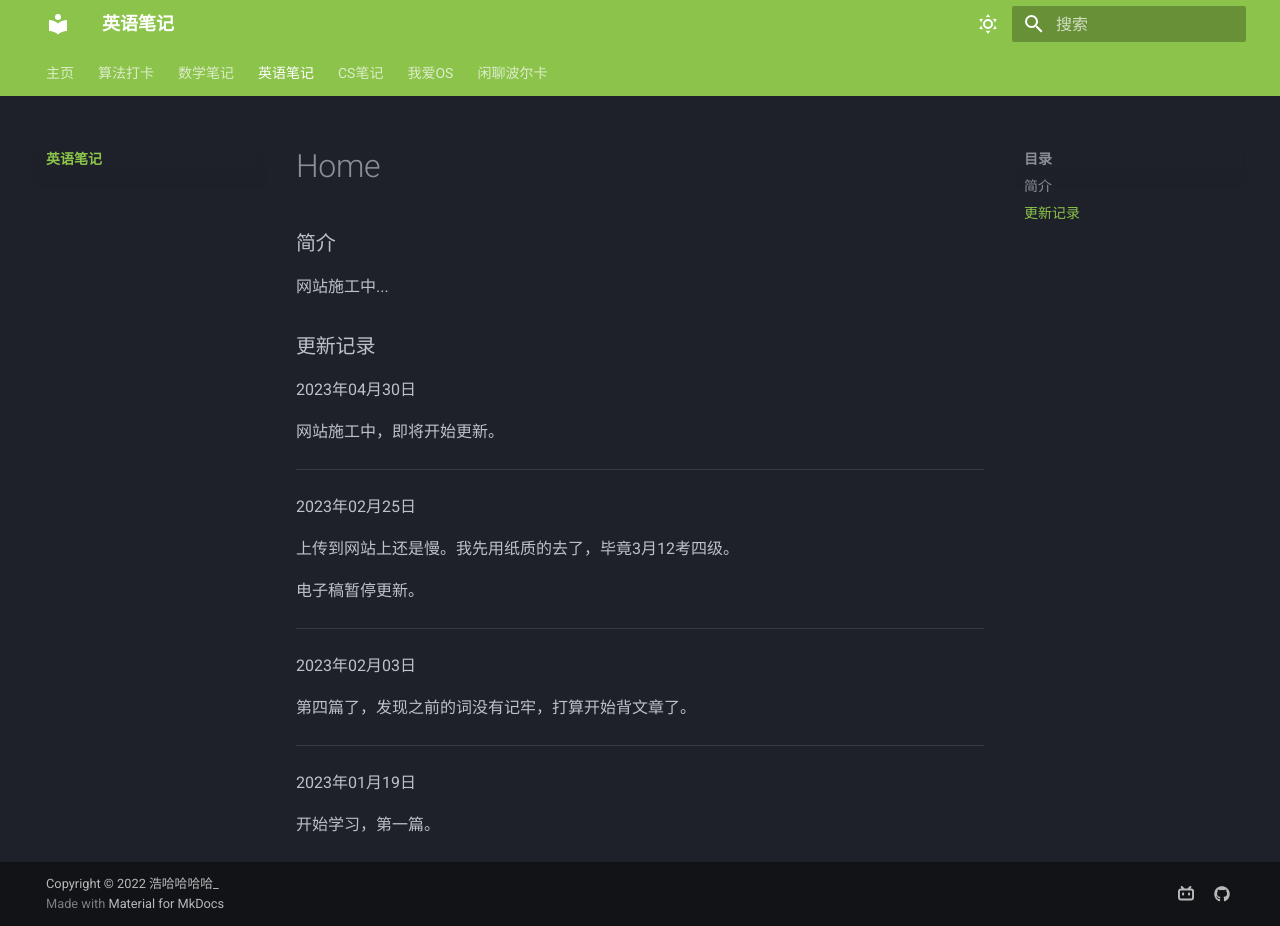
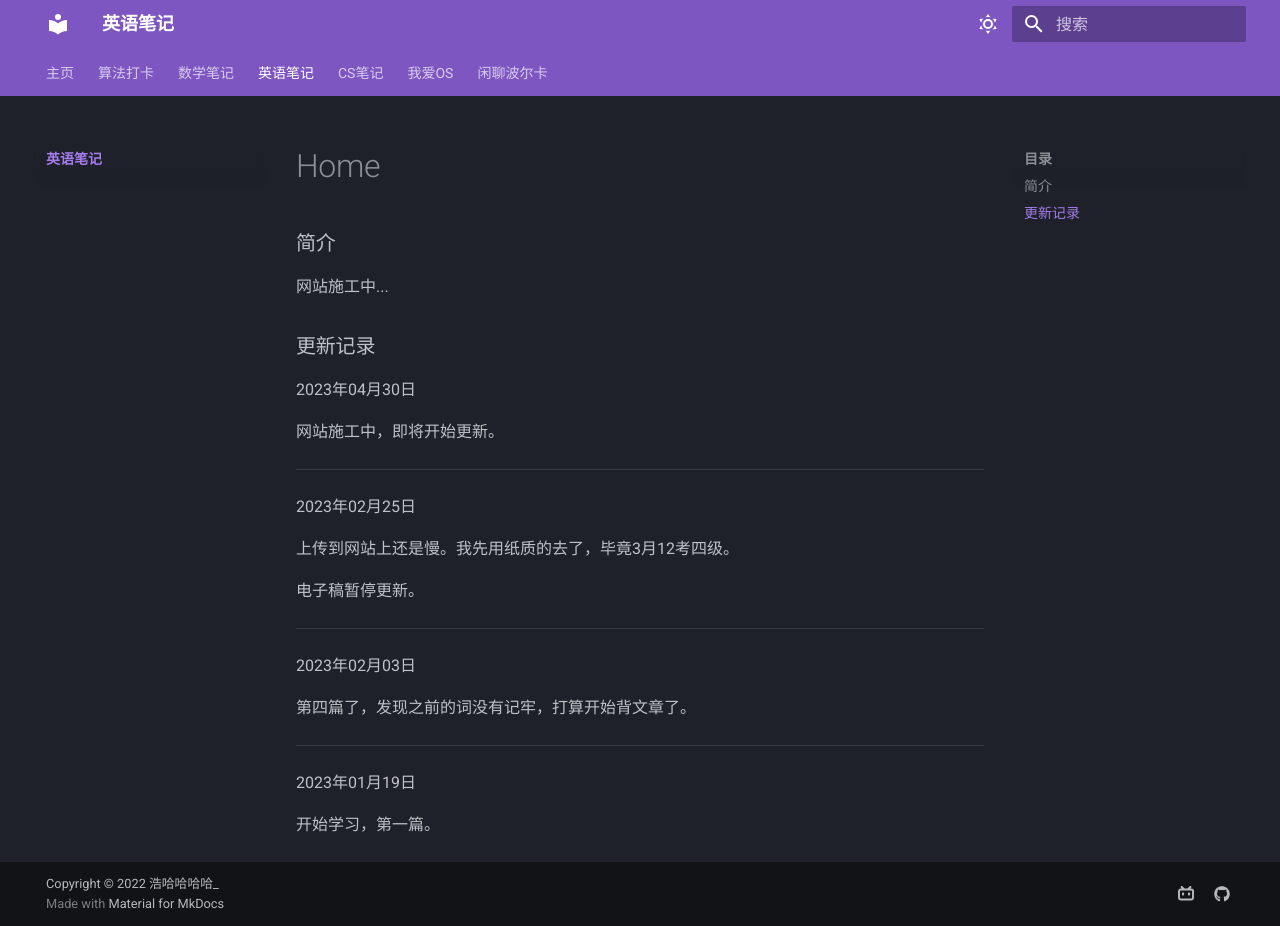
Before and after one commit to Haohahahaha/eng, an MkDocs documentation site: the page built from docs/index.md, in a window 1280 px wide and 926 px high. Built offline with MkDocs 1.6.1 and Material for MkDocs 9.7.7, drawn with Linux system fonts in a browser that asks for light colours.

Commit message:
2023-11-05_20:58:14 update

```diff
--- a/mkdocs.yml
+++ b/mkdocs.yml
@@ -5,14 +5,14 @@ theme:
     logo: material/library
   palette:
     - scheme: slate # 夜间模式
-      primary: light green
-      accent: lime
+      primary: deep purple
+      accent: deep orange
       toggle:
         icon: material/weather-sunny
         name: 切换至日间模式
     - scheme: default # 日间模式
-      primary: light green # 上方的
-      accent: lime # 链接等可交互元件的高亮色
+      primary: deep purple # 上方的
+      accent: deep orange # 链接等可交互元件的高亮色
       toggle:
         icon: material/weather-night # 图标
         name: 切换至夜间模式 # 鼠标悬浮提示
```
